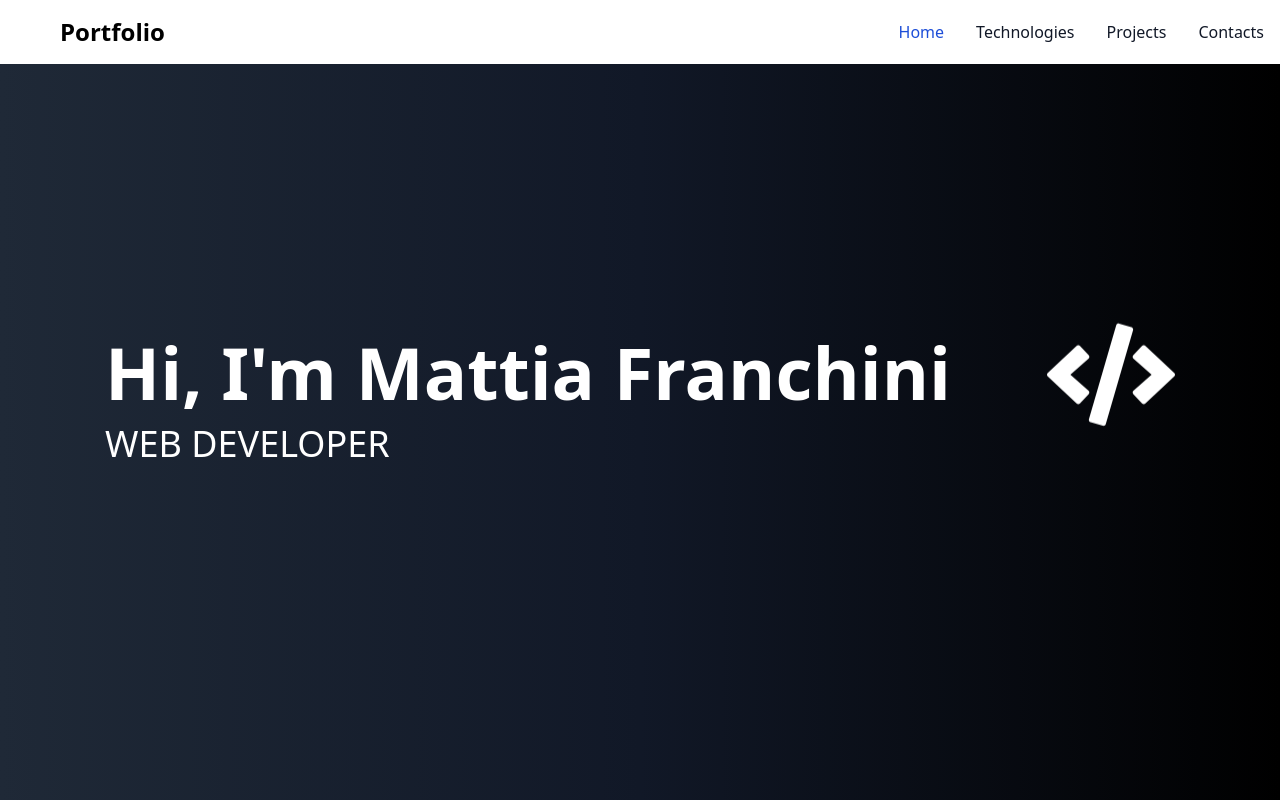
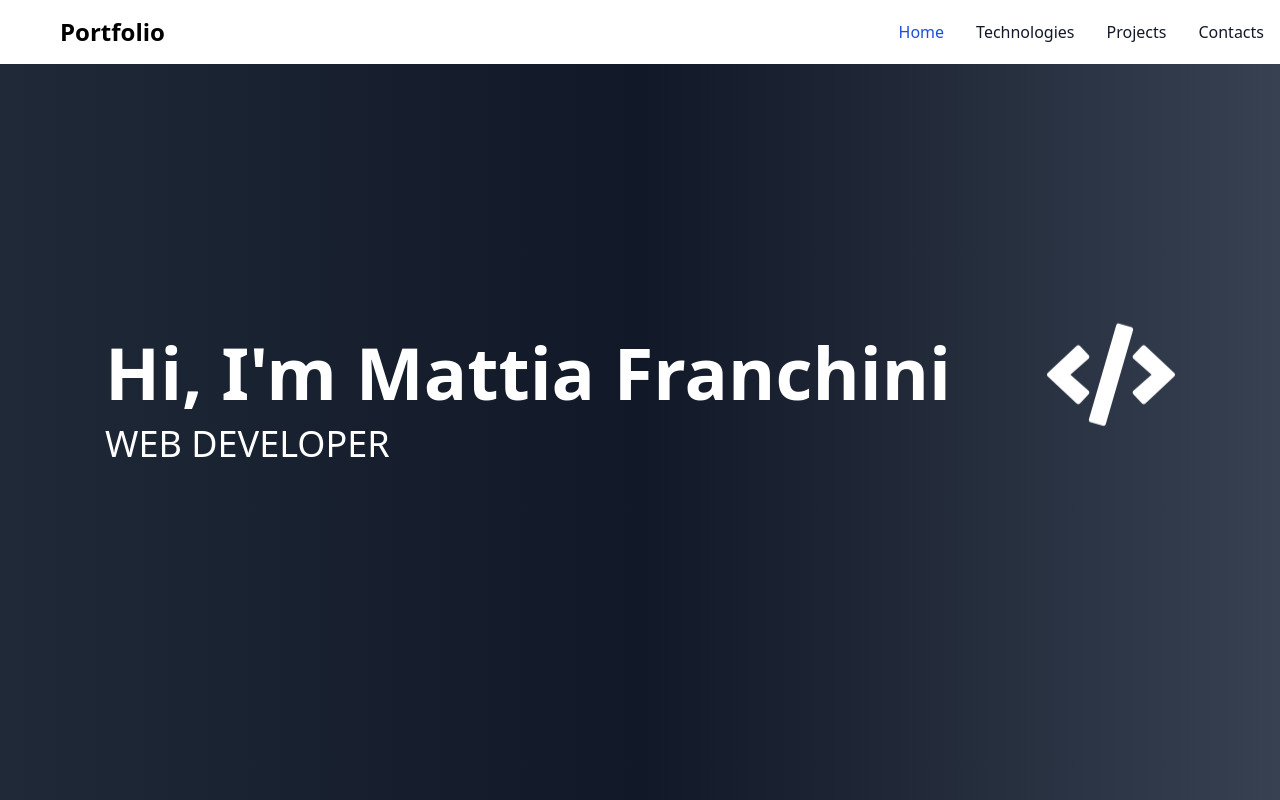
Before and after one commit to Mattia-Franchini/portfolio, a React (Vite) app: page / in a window 1280 px wide. Shown: the top 800 px of the page. Built offline with nearby package versions, Linux system fonts and the light colour scheme.

Commit message:
Changed Color Palette

```diff
--- a/src/components/Home.jsx
+++ b/src/components/Home.jsx
@@ -3,7 +3,7 @@
 
 const Home = () => {
   return (
-    <div id="home" className="flex flex-col items-center justify-center h-screen bg-gradient-to-r from-gray-800 via-gray-900 to-black p-4">
+    <div id="home" className="flex flex-col items-center justify-center h-screen bg-gradient-to-r from-gray-800 via-gray-900 to-gray-700 p-4">
       <div className="flex flex-col md:flex-row items-center">
         <div className="text-left text-white mb-8 md:mb-0 md:mr-24">
           <h1 className="text-3xl md:text-7xl font-bold mb-4 animate-fade-in-down">
```
